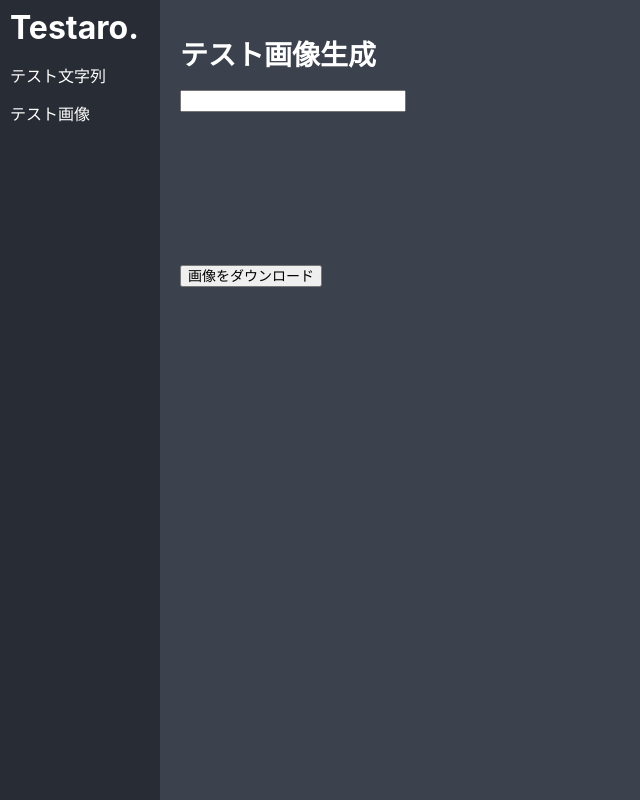
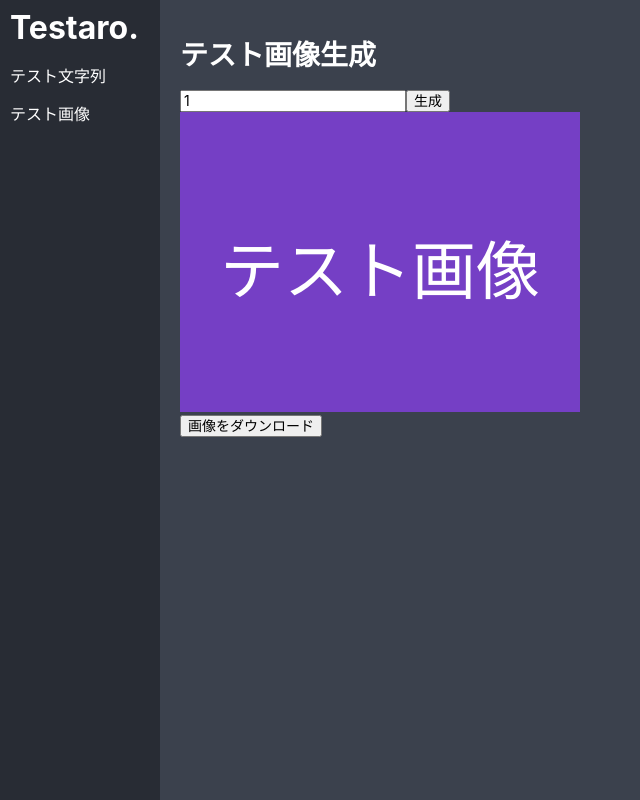
Before and after one commit to jesusisao/testaro, a React (Create React App) app: page /imggen in a window 1280 px wide. Shown: the whole page, without its empty margins (0-640 px from the left). Built offline with nearby package versions, Linux system fonts and the light colour scheme.

Commit message:
画像生成機能を追加

```diff
--- a/src/ImageGenerator/ImageGenerator.scss
+++ b/src/ImageGenerator/ImageGenerator.scss
@@ -4,4 +4,8 @@
   height: 100%;
   min-width: 100%;
   overflow: hidden;
+  .canvas {
+    // widthやheightで指定すると描画の比率がおかしくなるので注意
+    background-color: rgb(255, 255, 255);
+  }
 }
--- a/src/ImageGenerator/ImageGenerator.tsx
+++ b/src/ImageGenerator/ImageGenerator.tsx
@@ -1,19 +1,62 @@
-import React, { useState } from 'react';
+import React, { useState, useEffect, useRef } from 'react';
 import './ImageGenerator.scss';
 
 const ImageGenerator: React.FC = () => {
   const [comment, setComment] = useState('テスト画像');
   const [charNum, setCharNum] = useState(1);
+  const width = 400;
+  const height = 300;
+
+  const generate = () => {
+    const ctx: CanvasRenderingContext2D = getContext();
+
+    const ran1 = Math.floor(Math.random() * 200)
+    const ran2 = Math.floor(Math.random() * 200)
+    const ran3 = Math.floor(Math.random() * 200)
+    ctx.fillStyle = `rgb(${ran1}, ${ran2}, ${ran3})`;
+    ctx.fillRect(0, 0, width, height);
+
+    const fontSize = 64;
+    // フォントによってtextWidthが変わるので注意
+    ctx.font = `${fontSize}px serif`;
+    const textWidth = ctx.measureText( comment ).width;
+    const textHeight = fontSize;
+    const fontX = (width - textWidth) / 2;
+    const fontY = (height + textHeight) / 2;
+    ctx.fillStyle = `rgb(255, 255, 255)`;
+    ctx.fillText(comment, fontX, fontY);
+    ctx.save();
+  }
+
+  const canvasRef = useRef(null);
+
+  const getContext = (): CanvasRenderingContext2D => {
+    const canvas: any = canvasRef.current;
+    return canvas.getContext('2d');
+  };
+
+  const downloadImage = () => {
+    const canvas: any = canvasRef.current;
+    const link = document.createElement('a');
+    link.download = 'test_image.jpeg';
+    link.href = canvas.toDataURL("image/jpeg");
+    link.click();
+  }
+
+  useEffect(() => {
+    generate()
+  })
 
   return (
     <div className="ImageGenerator">
       <h1>テスト画像生成</h1>
       <div>
-        <input type="number" onChange={ e => setCharNum( parseInt(e.target.value) ) }></input>
+        <input type="number" defaultValue={1} onChange={ e => setCharNum( parseInt(e.target.value) ) }></input>
+        <button onClick={generate}>生成</button>
       </div>
-      <canvas />
+      <canvas className="canvas" ref={canvasRef}  width={width} height={height} />
       <div>
-        <button>画像をダウンロード</button>
+        <button onClick={downloadImage} >画像をダウンロード</button>
       </div>
     </div>
   );
```
